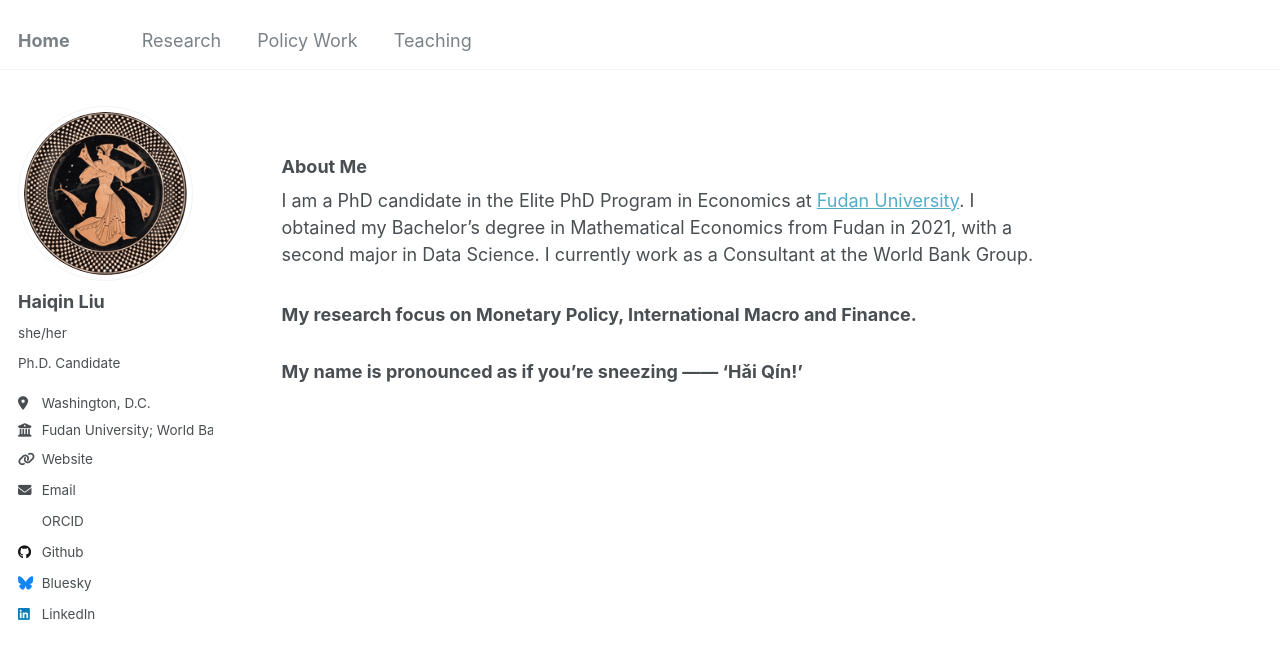
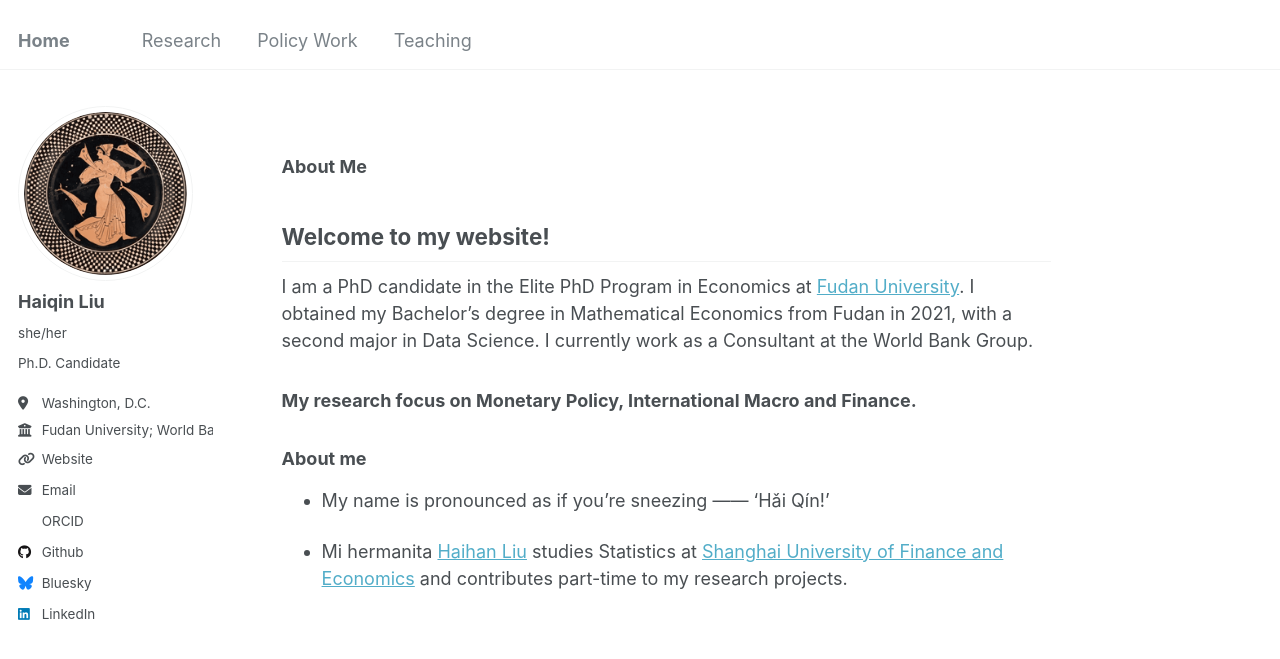
Before and after one commit to liuhaiqinFDU/liuhaiqinFDU.github.io, a Jekyll site: the page built from about.md, in a window 1280 px wide. Shown: the top 659 px of the page. Built offline with Jekyll 4.4.1, drawn with Linux system fonts in a browser that asks for light colours; some web fonts are replaced.

Commit message:
Update about.md

```diff
--- a/about.md
+++ b/about.md
@@ -9,9 +9,9 @@
 
 ### About Me
 
+## Welcome to my website!
+
 I am a PhD candidate in the Elite PhD Program in Economics at [Fudan University](https://www.fudan.edu.cn/en/). I obtained my Bachelor’s degree in Mathematical Economics from Fudan in 2021, with a second major in Data Science. I currently work as a Consultant at the World Bank Group.
-
-<!-- Mi hermanita [Haihan Liu](https://github.com/GraceHanLiu) studies Statistics at [Shanghai University of Finance and Economics](https://english.sufe.edu.cn/). -->
 
 
 
@@ -19,6 +19,10 @@
 
 
 
-### My name is pronounced as if you're sneezing —— 'Hǎi Qín!'
+### About me
+
+- My name is pronounced as if you're sneezing —— 'Hǎi Qín!'
+
+- Mi hermanita [Haihan Liu](https://github.com/GraceHanLiu) studies Statistics at [Shanghai University of Finance and Economics](https://english.sufe.edu.cn/) and contributes part-time to my research projects.
 
 <!-- Whenever you sneeze, you're calling my name <=..=> -->
```
